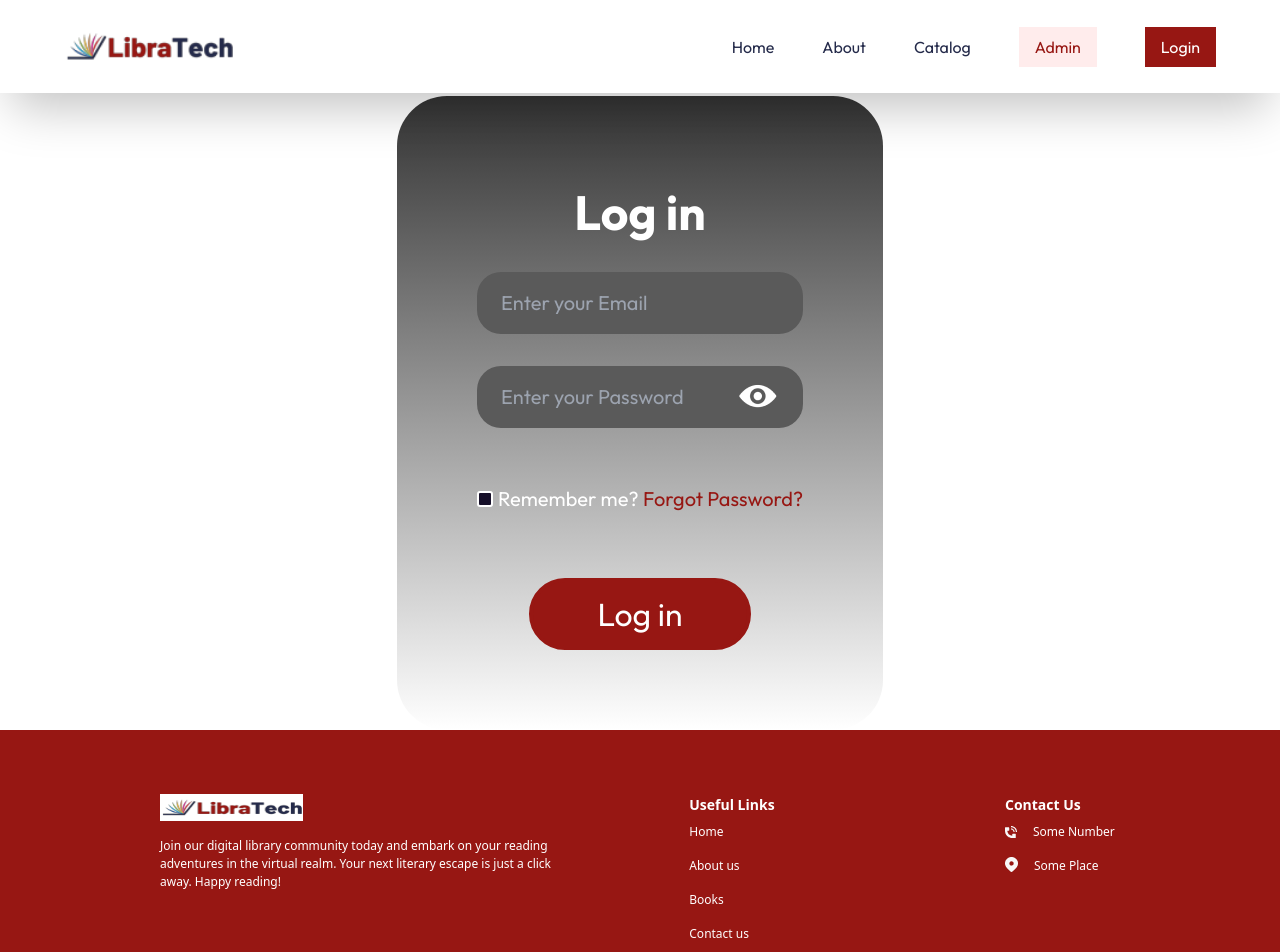
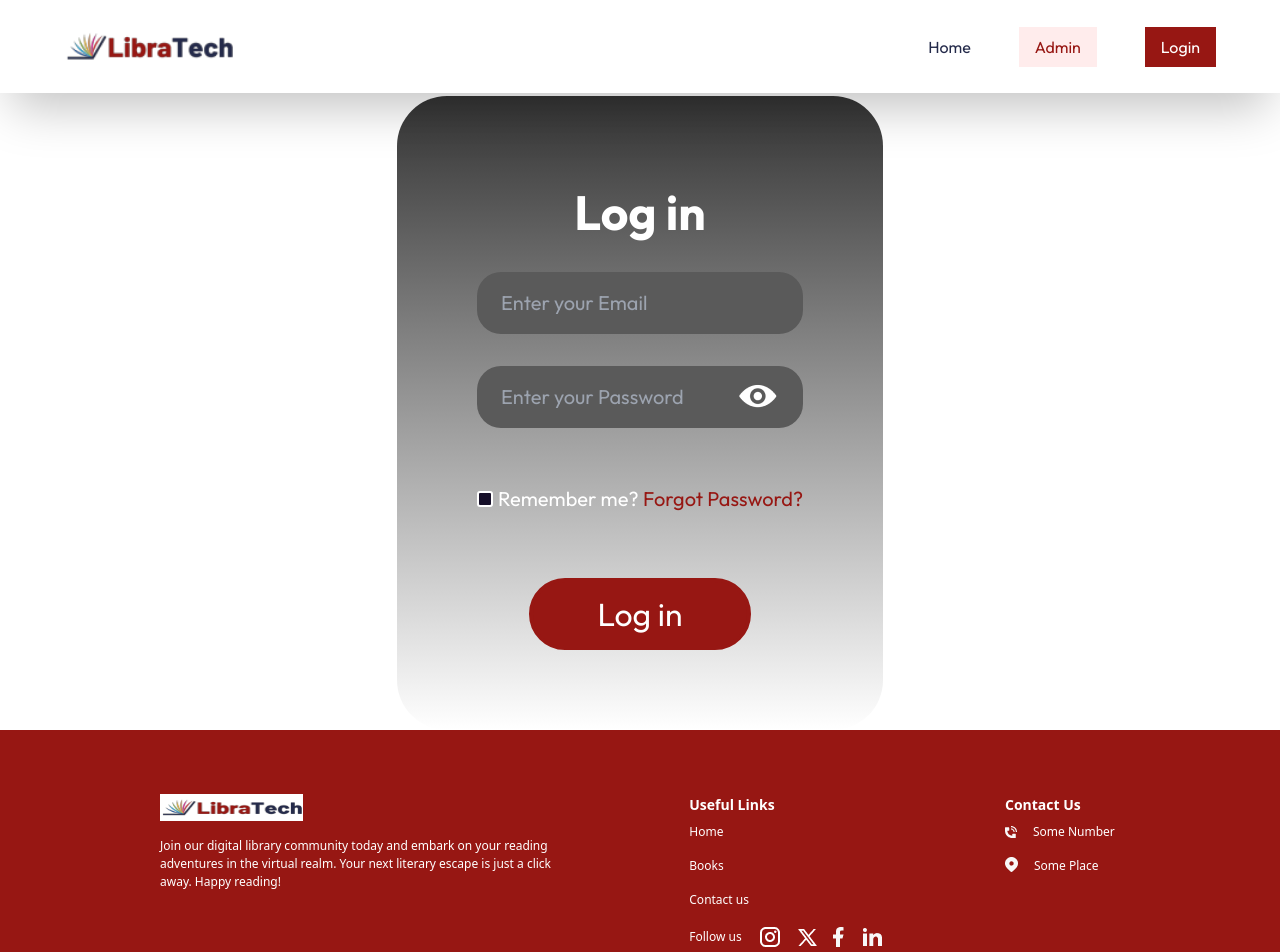
Before and after one commit to EmmanuelHillary/Library-Management-System, a Next.js app: page /authentication/Admin in a window 1280 px wide. Shown: the top 952 px of the page. Built offline with nearby package versions, Linux system fonts and the light colour scheme.

Commit message:
corrections

```diff
--- a/components/footer/Footer.jsx
+++ b/components/footer/Footer.jsx
@@ -35,7 +35,6 @@ const Footer = () => {
             </h1>
             <div className="text-[12px]">
               <p className=" py-2 navbar-text">Home</p>
-              <p className=" py-2 navbar-text">About us</p>
               <p className=" py-2 navbar-text">Books</p>
               <Link href="#"><p className=" py-2 navbar-text">Contact us</p></Link>
             </div>
--- a/components/navbar/Navbar.jsx
+++ b/components/navbar/Navbar.jsx
@@ -4,6 +4,17 @@ import Logo from "../../public/logo.png"
 import Link from "next/link";
 import RibbonButton from "../button/Ribbon-button";
 
+<style jsx>{`
+  .link {
+    text-decoration: none;
+    display: inline-block;
+    transition: background-color 0.3s ease;
+  }
+
+  .link:hover {
+    background-color: rgba(151, 23, 19, 0.5); /* Replace with your desired overlay color and opacity */
+  }
+`}</style>
 const Navbar = () => {
   return (
     <div className=" fixed top-0 flex justify-between bg-white items-center py-6 px-16 shadow-2xl z-50 w-full">
@@ -12,10 +23,8 @@ const Navbar = () => {
       </div>
       <div className="text-[#242A4A] flex gap-12 text-[16px] font-outfit items-center">
         <Link href="/">Home</Link>
-        <Link href="#">About</Link>
-        <Link href="#">Catalog</Link>
-        <Link href={"/authentication/Admin"} className="text-[#971713] bg-[#FFECEC] py-2 px-4">Admin</Link>
-        <Link href={"/authentication/Login"}  className="text-white bg-[#971713] py-2 px-4">Login</Link>
+        <Link href="/authentication/Admin" className="link text-[#971713] bg-[#FFECEC] py-2 px-4 hover:bg-transparent font-outfit">Admin</Link>
+        <Link href="/authentication/Login" className="link text-white bg-[#971713] py-2 px-4 hover:bg-transparent font-outfit">Login</Link>
       </div>
     </div>
   );
--- a/components/user/Intro.jsx
+++ b/components/user/Intro.jsx
@@ -68,7 +68,7 @@ const Intro = () => {
         </div>
       </div>
 
-      <div className="flex items-center justify-center gap-8 mt-10 mx-auto w-full">
+      {/* <div className="flex items-center justify-center gap-8 mt-10 mx-auto w-full">
         <p className='text-white'>Filter by:</p>
         <button className="btn text-[#9B9B9B] bg-[#FFFFFF] py-2 px-6 cursor-pointer rounded-lg">
           Title
@@ -76,10 +76,10 @@ const Intro = () => {
         <button className="btn text-[#9B9B9B] bg-[#FFFFFF] py-2 px-6 cursor-pointer rounded-lg">
           Author
         </button>
-      </div>
+      </div> */}
 
       <div className="text-2xl md:text-[40px] text-[#EAAA00] font-medium">
-        Hello{" "}
+        Hello{name}
         <span className=''>{name}!</span>
       </div>
       <div className="pt-4 pb-32 text-white text-xl md:text-2xl max-w-[300px]">
--- a/pages/admin/Dashboard.jsx
+++ b/pages/admin/Dashboard.jsx
@@ -147,7 +147,7 @@ const Dashboard = () => {
           <h1 className="text-[32px] font-bold">
             Hello <span className="text-[#971713] font-outfit">{name}</span>
           </h1>
-          <h3 className="text-[20px] font-bold font-outfit">Date | Time</h3>
+
         </div>
         <div className="flex flex-col md:flex-row gap-[52px] w-full overflow-x-scroll">
           {cardData.map((card, index) => {
```
